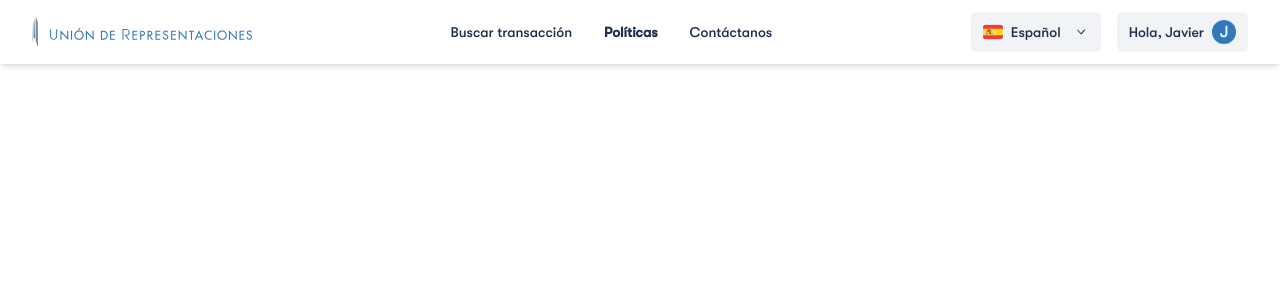
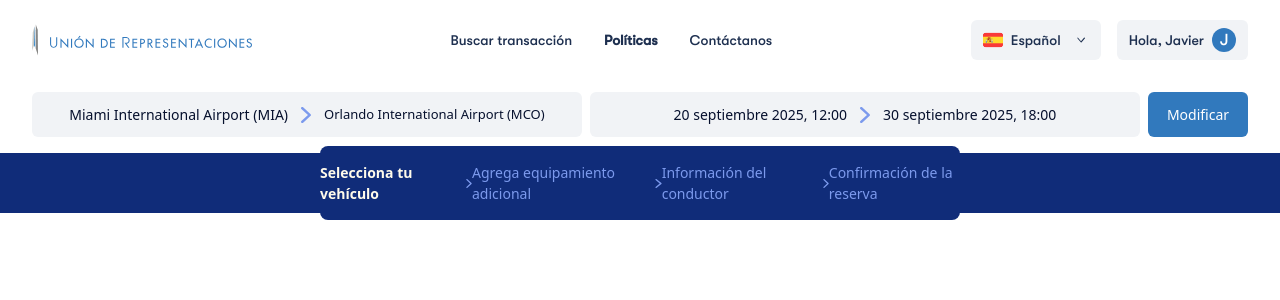
Before and after one commit to Miliros/cart-rental-challenge, a React (Vite) app: page / in a window 1280 px wide. Shown: the top 300 px of the page. Built offline with nearby package versions, Linux system fonts and the light colour scheme.

Commit message:
component stepNavigation and ReservationDetail

```diff
--- a/src/App.tsx
+++ b/src/App.tsx
@@ -1,11 +1,28 @@
 import "./index.css";
 import { NavBar } from "./components/Nav/NavBar";
+import ReservationDetails from "./components/ReservationDetails/ReservationDetails";
+import { StepsNavigation } from "./components/StepNavigation/StepsNavigation";
 
 function App() {
+  const handleModify = () => {
+    console.log("Modificar reserva");
+  };
+
   return (
-    <div className="bg-red-600 flex justify-center">
-      <div className="w-7xl">
+    <div className="bg-white flex flex-col items-center min-h-screen pt-2">
+      <div className="w-7xl bg-white">
         <NavBar />
+        <ReservationDetails
+          origin="Miami International Airport (MIA)"
+          destination="Orlando International Airport (MCO)"
+          startDate="20 septiembre 2025, 12:00"
+          endDate="30 septiembre 2025, 18:00"
+          onModify={handleModify}
+        />
+      </div>
+
+      <div className="flex items-center justify-center w-full bg-[var(--color-custom-2)] h-[60px] mt-4">
+        <StepsNavigation />
       </div>
     </div>
   );
--- a/src/components/Nav/NavBar.tsx
+++ b/src/components/Nav/NavBar.tsx
@@ -1,6 +1,6 @@
 export const NavBar = () => {
   return (
-    <nav className="font-font2 flex flex-wrap items-center justify-between w-full px-4 py-2 bg-white shadow-md lg:px-8 lg:py-3 text-[var(--color-custom-dark-blue)]">
+    <nav className="font-font2 flex flex-wrap items-center justify-between w-full px-4   lg:px-8 lg:py-3 text-[var(--color-custom-dark-blue)]">
       <div className="flex items-center w-full lg:w-auto mb-4 lg:mb-0">
         <img
           src="/images/icons_logos/logo-udr.svg"
--- /dev/null
+++ b/src/components/ReservationDetails/ReservationDetails.tsx
@@ -0,0 +1,61 @@
+import React from "react";
+
+interface ReservationDetailsProps {
+  origin: string;
+  destination: string;
+  startDate: string;
+  endDate: string;
+  onModify: () => void;
+}
+
+const ReservationDetails: React.FC<ReservationDetailsProps> = ({
+  origin,
+  destination,
+  startDate,
+  endDate,
+  onModify,
+}) => {
+  return (
+    <div className="px-8  flex items-center justify-between gap-2 w-full mt-5  ">
+      {/* Airports Section */}
+      <div className="flex items-center justify-center bg-[var(--color-custom-light-gray)] rounded-md flex-1 p-3 gap-[10px]">
+        <span className="text-[14px] font-medium  text-[var(--color-custom-background)]">
+          {origin}
+        </span>
+        <img
+          src="/images/icons_logos/chevron-icon.svg"
+          alt="Chevron Icon"
+          className="w-4 h-4"
+        />
+        <span className="text-[13px] font-medium  text-[var(--color-custom-background)]">
+          {destination}
+        </span>
+      </div>
+
+      {/* Dates Section */}
+      <div className="flex items-center justify-center bg-[var(--color-custom-light-gray)] rounded-md flex-1 p-3 gap-[10px]">
+        <span className="text-[14px] font-medium  text-[var(--color-custom-background)]">
+          {startDate}
+        </span>
+        <img
+          src="/images/icons_logos/chevron-icon.svg"
+          alt="Chevron Icon"
+          className="w-4 h-4 "
+        />
+        <span className="text-[14px] font-medium  text-[var(--color-custom-background)]">
+          {endDate}
+        </span>
+      </div>
+
+      {/* Modify Button */}
+      <button
+        onClick={onModify}
+        className="bg-[var(--color-custom-blue)] text-white text-[14px] rounded-md hover:bg-blue-700 transition min-w-[100px] p-3"
+      >
+        Modificar
+      </button>
+    </div>
+  );
+};
+
+export default ReservationDetails;
--- /dev/null
+++ b/src/components/StepNavigation/StepsNavigation.tsx
@@ -0,0 +1,50 @@
+export const StepsNavigation = () => {
+  return (
+    <div className="w-[50%] mx-auto bg-[var(--color-custom-2)] rounded-lg flex items-center justify-between py-4">
+      <div className="flex items-center gap-[40px]">
+        <div className="text-[14px] font-bold text-amber-50 flex items-center">
+          Selecciona tu vehículo
+        </div>
+        <div className="flex items-center">
+          <img
+            src="/images/icons_logos/chevron-icon.svg"
+            alt="Chevron Icon"
+            className="w-[9px] h-[9px]"
+          />
+        </div>
+      </div>
+
+      <div className="flex items-center gap-[40px]">
+        <div className="text-[14px] text-[var(--color-custom-highlight)] flex items-center">
+          Agrega equipamiento adicional
+        </div>
+        <div className="flex items-center">
+          <img
+            src="/images/icons_logos/chevron-icon.svg"
+            alt="Chevron Icon"
+            className="w-[9px] h-[9px]"
+          />
+        </div>
+      </div>
+
+      <div className="flex items-center gap-[40px]">
+        <div className="text-[14px] text-[var(--color-custom-highlight)] flex items-center">
+          Información del conductor
+        </div>
+        <div className="flex items-center">
+          <img
+            src="/images/icons_logos/chevron-icon.svg"
+            alt="Chevron Icon"
+            className="w-[9px] h-[9px]"
+          />
+        </div>
+      </div>
+
+      <div className="flex items-center gap-[40px]">
+        <div className="text-[14px] text-[var(--color-custom-highlight)] flex items-center">
+          Confirmación de la reserva
+        </div>
+      </div>
+    </div>
+  );
+};
--- a/src/index.css
+++ b/src/index.css
@@ -31,4 +31,7 @@
   --color-custom-blue: rgba(49, 121, 189, 1);
   --color-custom-dark-blue: rgba(30, 48, 80, 1);
   --color-custom-light-gray: rgba(241, 243, 246, 1);
+  --color-custom-background: rgba(6, 16, 45, 1);
+  --color-custom-2: rgba(16, 44, 121, 1);
+  --color-custom-highlight: rgba(124, 154, 237, 1);
 }
```
